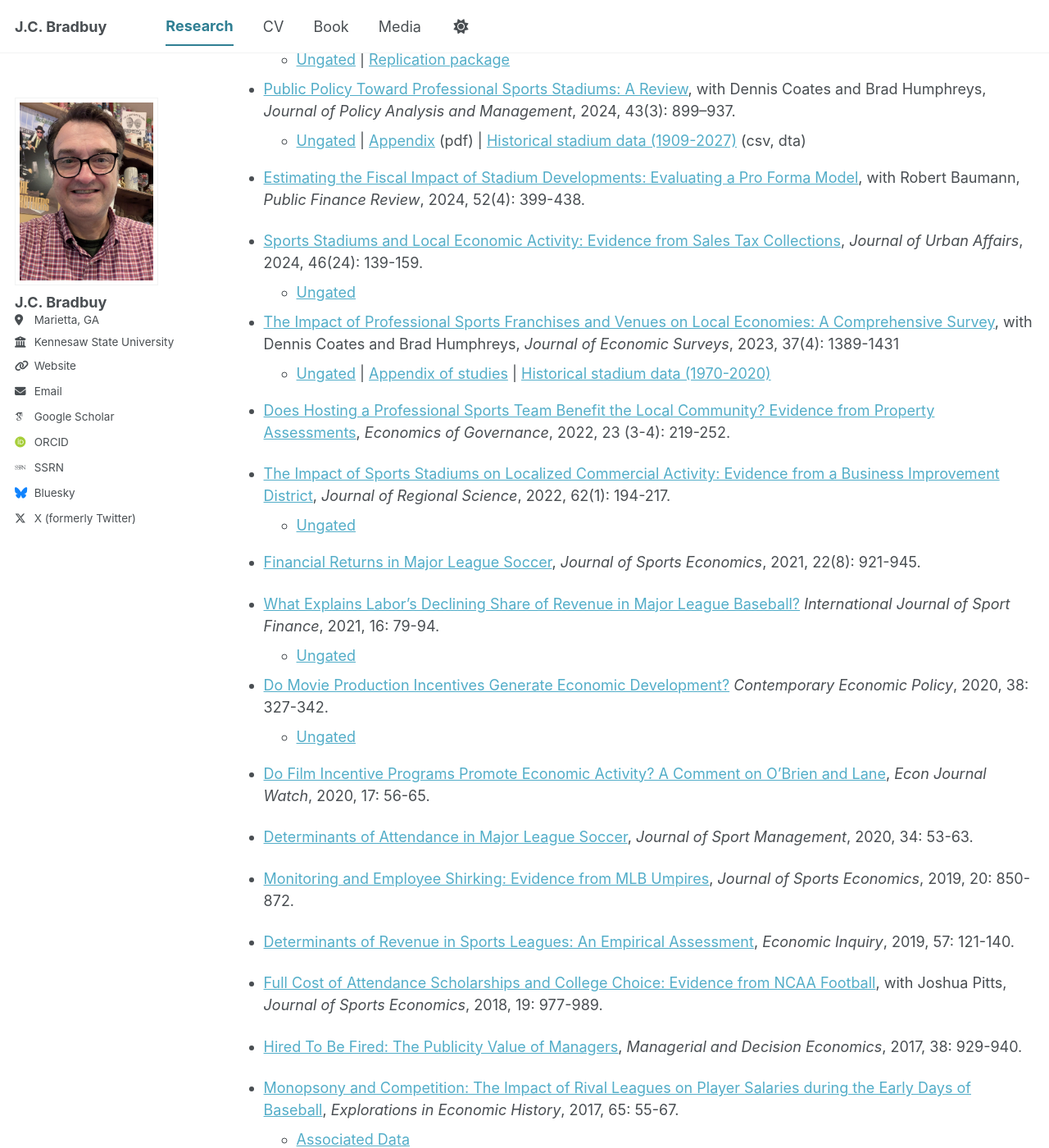
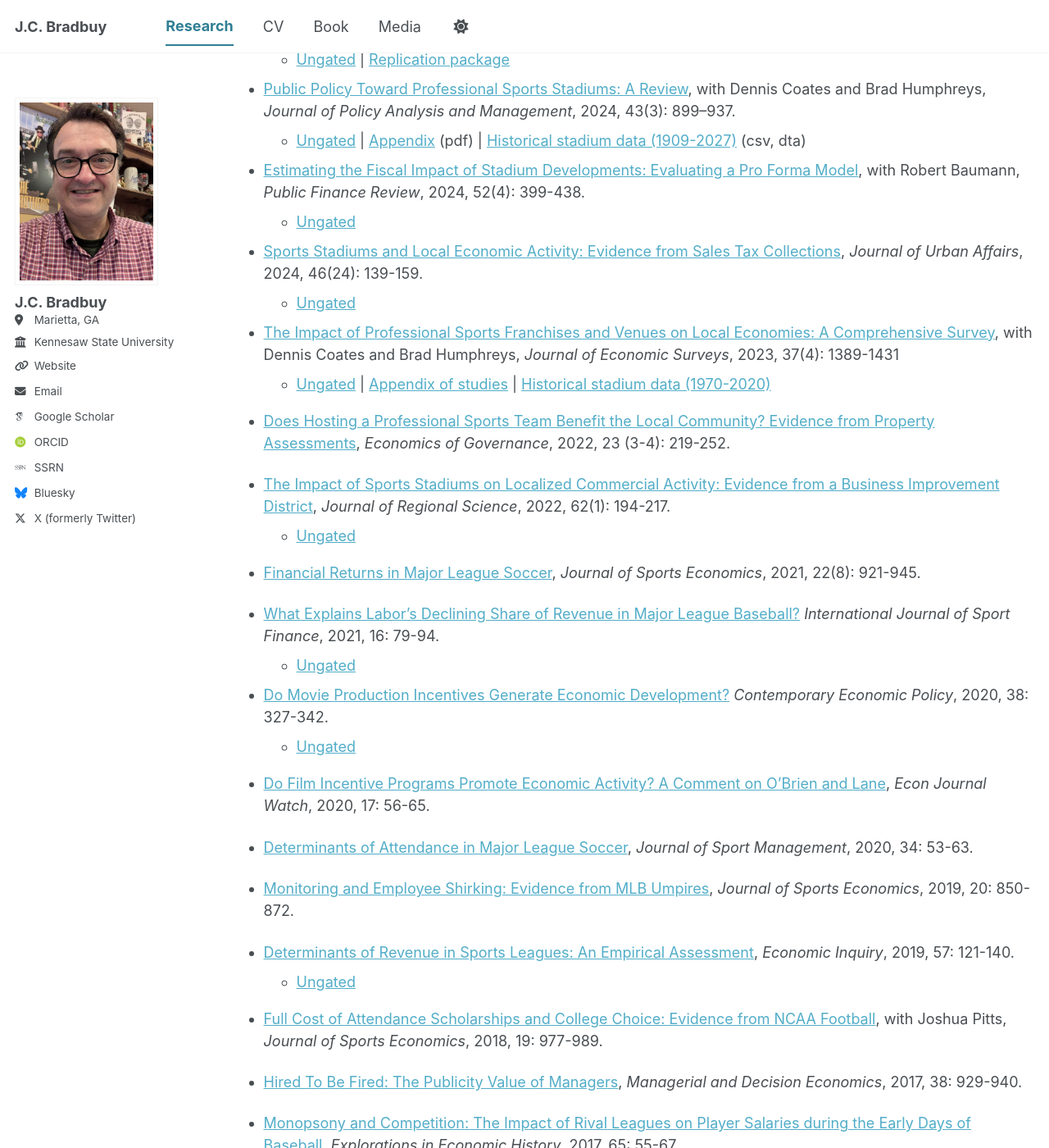
Before and after one commit to jcbradbury/jcbradbury.github.io, a Jekyll site: the page built from _pages/research.md, in a window 1280 px wide and 1400 px high, scrolled down 315 px. Shown: the whole window at 82% size. Built offline with Jekyll 4.4.1, drawn with Linux system fonts in a browser that asks for light colours; some web fonts are replaced; a script bundle is joined from its source files by our own code; library files that are not in the unit come from our copies.

Commit message:
Update research.md

```diff
--- a/_pages/research.md
+++ b/_pages/research.md
@@ -26,6 +26,7 @@
     -  [Ungated](https://onlinelibrary.wiley.com/share/author/ERYG47HSGDANU6MHVHHT?target=10.1002/pam.22534) \| [Appendix](https://onlinelibrary.wiley.com/action/downloadSupplement?doi=10.1002%2Fpam.22534&file=pam22534-sup-0001-Appendix.pdf) (pdf) \|  [Historical stadium data (1909-2027)](https://doi.org/10.3886/E193067V1) (csv, dta)
 
 - [Estimating the Fiscal Impact of Stadium Developments: Evaluating a Pro Forma Model](https://journals.sagepub.com/doi/10.1177/10911421231199517), with Robert Baumann, *Public Finance Review*, 2024, 52(4): 399-438.
+    - [Ungated](https://journals.sagepub.com/doi/pdf/10.1177/10911421231199517?casa_token=siC0MgUHtyIAAAAA:aLUt_64E68xLvst2eLfC6d72SPVUEum2y76_qXO9kuPwILwqobhe-hQFO4u5kvw-ooWyTIUfA0ohfg)
 
 - [Sports Stadiums and Local Economic Activity: Evidence from Sales Tax Collections](https://www.tandfonline.com/doi/full/10.1080/07352166.2022.2044837), *Journal of Urban Affairs*, 2024, 46(24): 139-159.
     - [Ungated](https://www.tandfonline.com/share/F3DRTV9TNXEBENFM9WKN?target=10.1080/07352166.2022.2044837)
@@ -53,6 +54,7 @@
 - [Monitoring and Employee Shirking: Evidence from MLB Umpires](https://doi.org/10.1177/1527002518808350), *Journal of Sports Economics*,  2019, 20: 850-872.
 
 - [Determinants of Revenue in Sports Leagues: An Empirical Assessment](https://onlinelibrary.wiley.com/doi/abs/10.1111/ecin.12710), *Economic Inquiry*, 2019, 57: 121-140.
+    - [Ungated](https://onlinelibrary.wiley.com/share/QEESQMQNIHZWRZK6REVU?target=10.1111/ecin.12710)
 
 - [Full Cost of Attendance Scholarships and College Choice: Evidence from NCAA Football](http://journals.sagepub.com/doi/full/10.1177/1527002517696958), with Joshua Pitts, *Journal of Sports Economics*, 2018, 19: 977-989.
 
```
